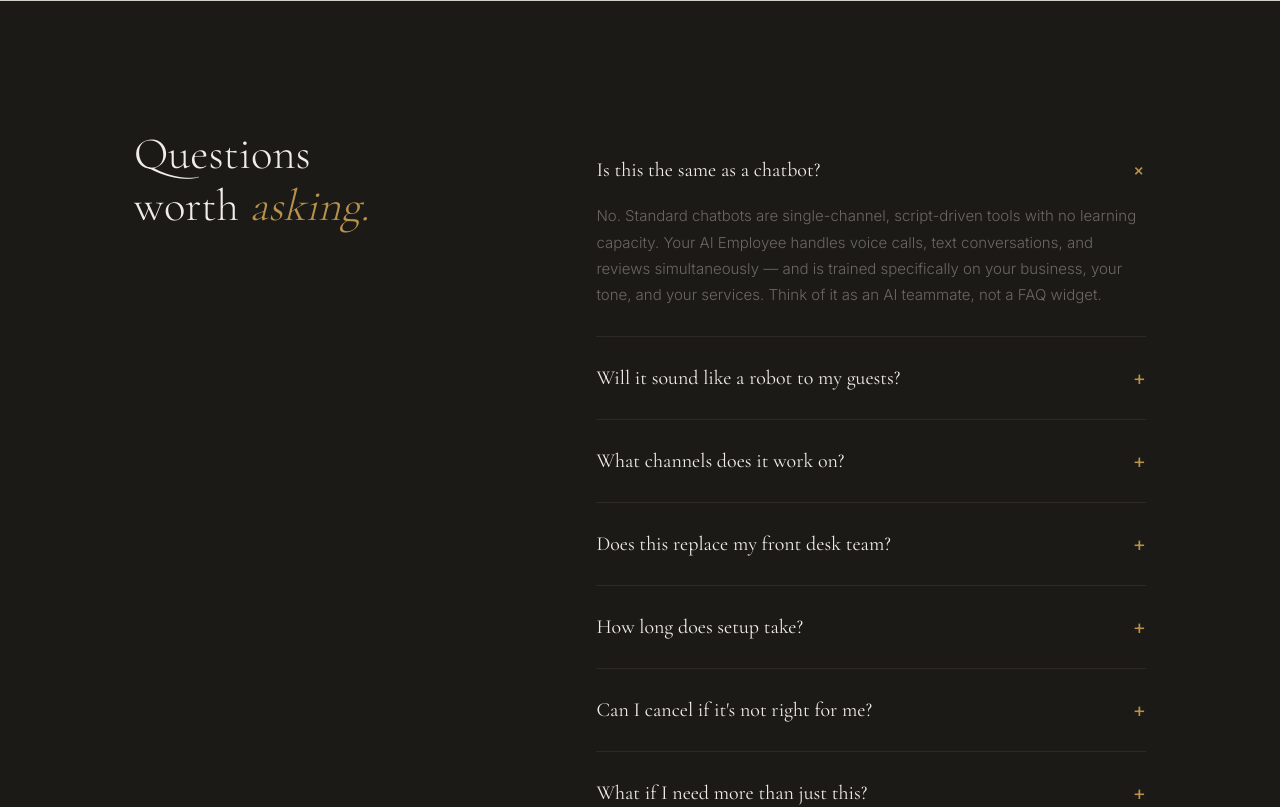
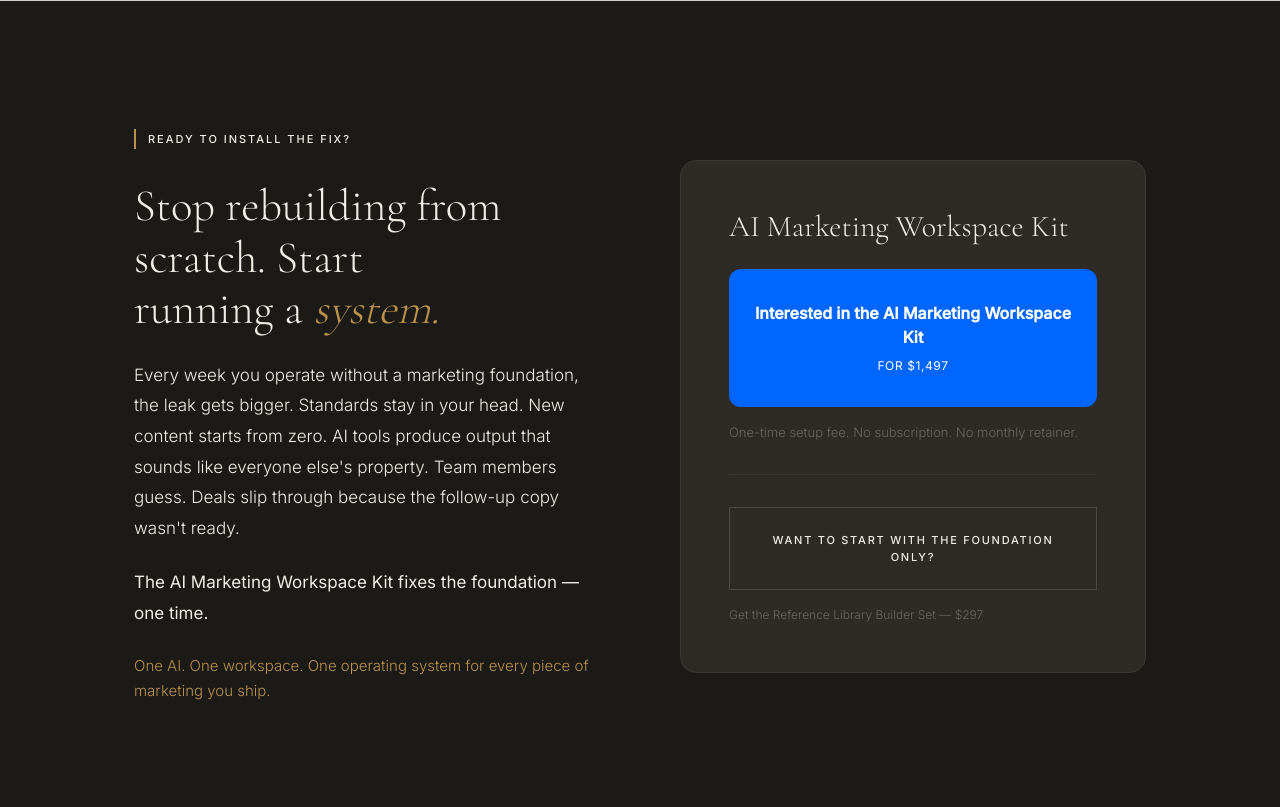
Before and after one commit to letsnavigatebmw/aperture-hospitality, a Next.js app: page /ai-solutions in a window 1280 px wide. Shown: the part 5860-6667 px from the top of the page. Built offline with nearby package versions, Linux system fonts and the light colour scheme.

Commit message:
Add AI Marketing Workspace Kit cross-sell section to AI Solutions page

```diff
--- a/app/ai-solutions/page.tsx
+++ b/app/ai-solutions/page.tsx
@@ -278,6 +278,53 @@ export default function AISolutionsPage() {
         </div>
       </section>
 
+      {/* AI MARKETING WORKSPACE KIT */}
+      <section style={{ background: '#1C1A17', padding: 'clamp(5rem, 10vw, 9rem) 0', borderBottom: '1px solid #2e2b26' }}>
+        <div style={{ maxWidth: '1140px', margin: '0 auto', padding: '0 clamp(1.5rem, 5vw, 4rem)' }}>
+          <div style={{ display: 'grid', gridTemplateColumns: '1fr 1fr', gap: '5rem', alignItems: 'center' }}>
+            <div>
+              <div style={{ display: 'flex', alignItems: 'center', gap: '0.75rem', fontSize: '0.6875rem', fontWeight: 500, letterSpacing: '0.18em', textTransform: 'uppercase', color: '#F0EDE6', marginBottom: '2rem' }}>
+                <span style={{ width: '2px', height: '1.25rem', background: '#B8924A', display: 'block' }}></span>
+                Ready to Install the Fix?
+              </div>
+              <h2 style={{ fontFamily: "'Cormorant Garamond', Georgia, serif", fontSize: 'clamp(2.25rem, 3.5vw, 3.25rem)', fontWeight: 300, lineHeight: 1.15, color: '#F0EDE6', marginBottom: '1.5rem' }}>
+                Stop rebuilding from scratch. Start<br/>running a <em style={{ fontStyle: 'italic', color: '#B8924A' }}>system.</em>
+              </h2>
+              <p style={{ fontSize: '1.0625rem', fontWeight: 300, lineHeight: 1.8, color: '#F0EDE6', marginBottom: '1.5rem' }}>
+                Every week you operate without a marketing foundation, the leak gets bigger. Standards stay in your head. New content starts from zero. AI tools produce output that sounds like everyone else's property. Team members guess. Deals slip through because the follow-up copy wasn't ready.
+              </p>
+              <p style={{ fontSize: '1.0625rem', fontWeight: 300, lineHeight: 1.8, color: '#F0EDE6', marginBottom: '1.5rem' }}>
+                <strong style={{ fontWeight: 400 }}>The AI Marketing Workspace Kit fixes the foundation — one time.</strong>
+              </p>
+              <p style={{ fontSize: '0.9375rem', fontWeight: 300, lineHeight: 1.7, color: '#B8924A' }}>
+                One AI. One workspace. One operating system for every piece of marketing you ship.
+              </p>
+            </div>
+
+            <div style={{ background: '#2e2b26', border: '1px solid #3a3733', padding: '3rem', borderRadius: '16px' }}>
+              <h3 style={{ fontFamily: "'Cormorant Garamond', Georgia, serif", fontSize: '1.875rem', fontWeight: 300, color: '#F0EDE6', marginBottom: '1.5rem', lineHeight: 1.2 }}>AI Marketing Workspace Kit</h3>
+
+              <a href="/workplacekit" style={{ display: 'block', textAlign: 'center', padding: '2rem 1.5rem', background: '#0066FF', color: '#FFFFFF', border: 'none', borderRadius: '12px', textDecoration: 'none', transition: 'background 0.3s', marginBottom: '1rem', cursor: 'pointer' }} onMouseEnter={(e) => (e.currentTarget.style.background = '#0052CC')} onMouseLeave={(e) => (e.currentTarget.style.background = '#0066FF')}>
+                <div style={{ fontSize: '1rem', fontWeight: 600, marginBottom: '0.25rem' }}>Interested in the AI Marketing Workspace Kit</div>
+                <div style={{ fontSize: '0.75rem', fontWeight: 400, letterSpacing: '0.05em', marginTop: '0.5rem' }}>FOR $1,497</div>
+              </a>
+
+              <p style={{ fontSize: '0.8125rem', fontWeight: 300, color: '#6B6760', marginBottom: '2rem', paddingBottom: '2rem', borderBottom: '1px solid #3a3733' }}>
+                One-time setup fee. No subscription. No monthly retainer.
+              </p>
+
+              <a href="/workplacekit" style={{ display: 'block', textAlign: 'center', padding: '1.5rem 1.5rem', background: 'transparent', color: '#F0EDE6', border: '1px solid #4a4845', fontSize: '0.6875rem', fontWeight: 500, letterSpacing: '0.16em', textTransform: 'uppercase', textDecoration: 'none', cursor: 'pointer' }} onMouseEnter={(e) => { e.currentTarget.style.background = '#3a3733'; }} onMouseLeave={(e) => { e.currentTarget.style.background = 'transparent'; }}>
+                Want to start with the foundation only?
+              </a>
+
+              <p style={{ fontSize: '0.75rem', fontWeight: 300, color: '#6B6760', marginTop: '1rem' }}>
+                Get the Reference Library Builder Set — $297
+              </p>
+            </div>
+          </div>
+        </div>
+      </section>
+
       {/* FAQ */}
       <section style={{ background: '#1C1A17', padding: 'clamp(5rem, 10vw, 9rem) 0', borderBottom: '1px solid #2e2b26' }}>
         <div style={{ maxWidth: '1140px', margin: '0 auto', padding: '0 clamp(1.5rem, 5vw, 4rem)' }}>
```
